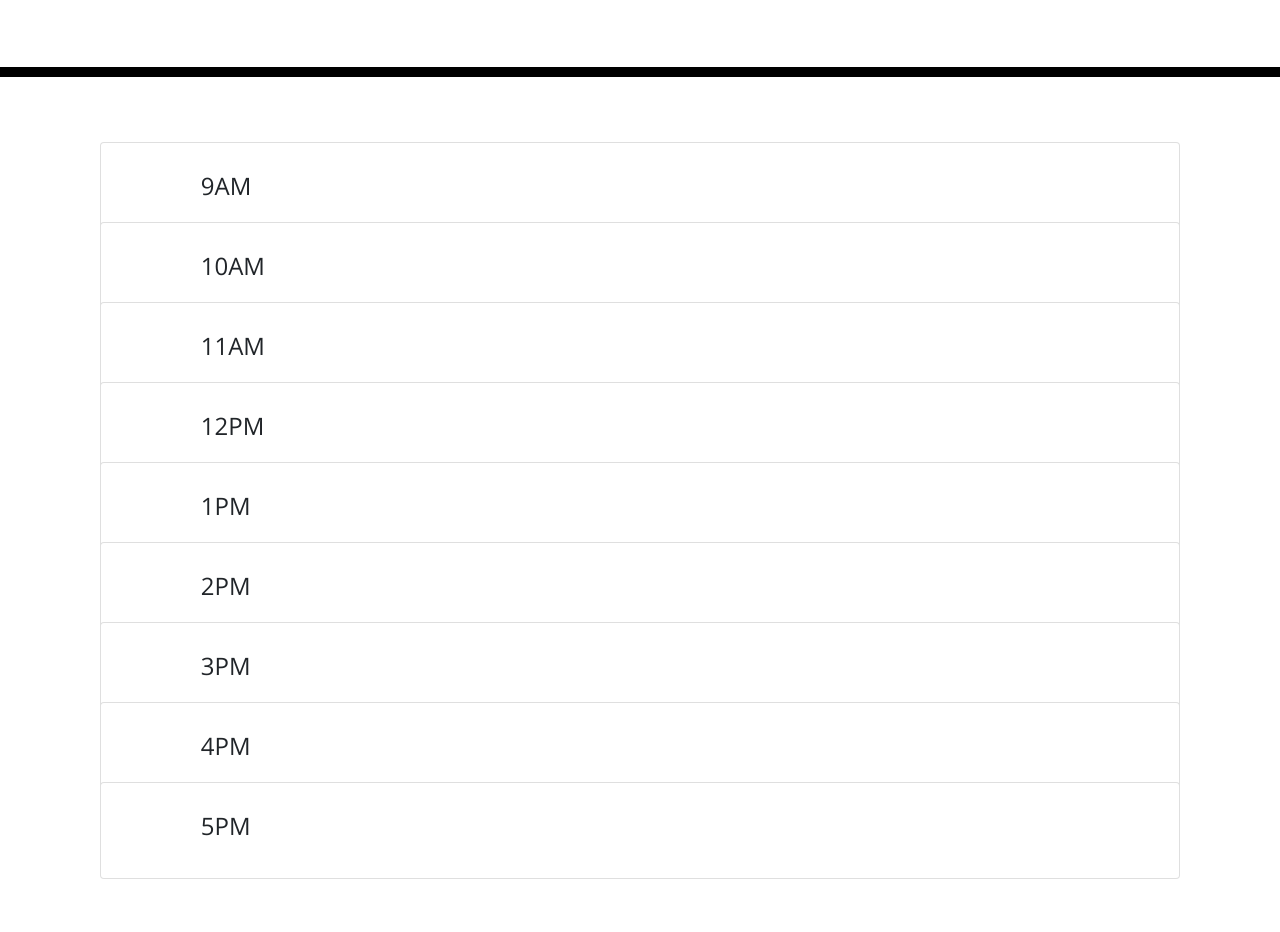
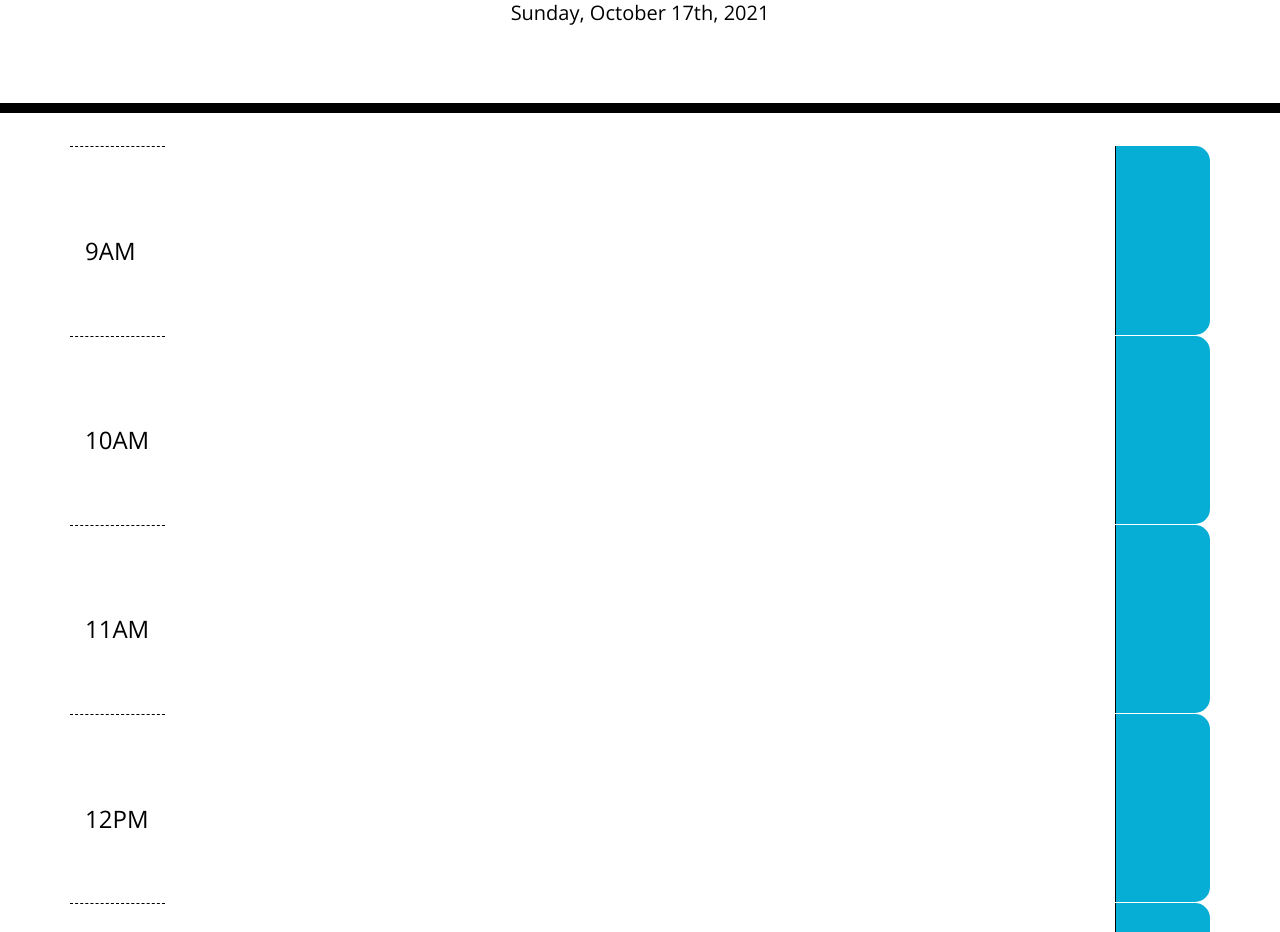
Before and after one commit to Wittywhitaker14/Work-Day-Scheduler, a plain HTML site: page Develop/index.html in a window 1280 px wide. Shown: the part 191-1123 px from the top of the page. Drawn offline with nearby package versions, Linux system fonts and the light colour scheme; a web font is replaced by a local one.

Commit message:
Added the Date and updated the added rows

```diff
--- a/Develop/index.html
+++ b/Develop/index.html
@@ -18,6 +18,9 @@
       href="https://fonts.googleapis.com/css?family=Open+Sans&display=swap"
       rel="stylesheet"
     />
+  <link rel="stylesheet"
+  href="https://cdnjs.cloudflare.com/ajax/libs/open-iconic/1.1.1/font/css/open-iconic-bootstrap.min.css" />
+
     <link rel="stylesheet" href="style.css" />
     <title>Work Day Scheduler</title>
   </head>
@@ -29,112 +32,153 @@
       <p id="currentDay" class="lead"></p>
     </header>
     <div class="container">
-      <main class="col-12 col-lg-12 d-flex flex-column ">
         <div class="row">
           <!--  -->
-          <div class="col-12 col-md-6 col-xl-12 mb-12">
-            <div class="card">
+            <div class="col-md-1 hour">
                 <h4>
                   9AM
                 </h4>
-              <ul id="list-toDo" class="list-group list-group-flush">
-              </ul>
+            </div>
+            <div class="col-md-10 description">
+                <h4>
+
+                </h4>
+            </div>
+            <div class="col-md-1 saveBtn">
+
             </div>
         </div>
-        </div>
+        <div class="row">
           <!--  -->
-        <div class="row">
-          <div class="col-12 col-md-6 col-xl-12 mb-12">
-            <div class="card">
+            <div class="col-md-1 hour">
                 <h4>
                   10AM
                 </h4>
-              <ul id="list-inProgress" class="list-group list-group-flush">
-              </ul>
+            </div>
+            <div class="col-md-10 description">
+                <h4>
+
+                </h4>
+            </div>
+            <div class="col-md-1 saveBtn">
+
             </div>
         </div>
-        </div>
+        <div class="row">
           <!--  -->
-        <div class="row">
-            <div class="col-12 col-md-6 col-xl-12 mb-12">
-              <div class="card">
+            <div class="col-md-1 hour">
                 <h4>
                   11AM
                 </h4>
-                <ul id="list-inReview" class="list-group list-group-flush">
-                </ul>
+            </div>
+            <div class="col-md-10 description">
+                <h4>
+
+                </h4>
+            </div>
+            <div class="col-md-1 saveBtn">
+
             </div>
         </div>
-        </div>
+        <div class="row">
           <!--  -->
-        <div class="row">
-            <div class="col-12 col-md-6 col-xl-12 mb-12">
-              <div class="card">
+            <div class="col-md-1 hour">
                 <h4>
                   12PM
                 </h4>
-                <ul id="list-done" class="list-group list-group-flush">
-                </ul>
             </div>
+            <div class="col-md-10 description">
+                <h4>
+
+                </h4>
+            </div>
+            <div class="col-md-1 saveBtn">
+
             </div>
         </div>
         <div class="row">
-            <div class="col-12 col-md-6 col-xl-12 mb-12">
-              <div class="card">
+          <!--  -->
+            <div class="col-md-1 hour">
                 <h4>
                   1PM
                 </h4>
-                <ul id="list-done" class="list-group list-group-flush">
-                </ul>
             </div>
+            <div class="col-md-10 description">
+                <h4>
+
+                </h4>
+            </div>
+            <div class="col-md-1 saveBtn">
+
             </div>
         </div>
         <div class="row">
-            <div class="col-12 col-md-6 col-xl-12 mb-12">
-              <div class="card">
+          <!--  -->
+            <div class="col-md-1 hour">
                 <h4>
                   2PM
                 </h4>
-                <ul id="list-done" class="list-group list-group-flush">
-                </ul>
             </div>
+            <div class="col-md-10 description">
+                <h4>
+
+                </h4>
+            </div>
+            <div class="col-md-1 saveBtn">
+
             </div>
         </div>
         <div class="row">
-            <div class="col-12 col-md-6 col-xl-12 mb-12">
-              <div class="card">
+          <!--  -->
+            <div class="col-md-1 hour">
                 <h4>
                   3PM
                 </h4>
-                <ul id="list-done" class="list-group list-group-flush">
-                </ul>
             </div>
+            <div class="col-md-10 description">
+                <h4>
+
+                </h4>
+            </div>
+            <div class="col-md-1 saveBtn">
+
             </div>
         </div>
         <div class="row">
-            <div class="col-12 col-md-6 col-xl-12 mb-12">
-              <div class="card">
+          <!--  -->
+            <div class="col-md-1 hour">
                 <h4>
                   4PM
                 </h4>
-                <ul id="list-done" class="list-group list-group-flush">
-                </ul>
             </div>
+            <div class="col-md-10 description">
+                <h4>
+
+                </h4>
+            </div>
+            <div class="col-md-1 saveBtn">
+
             </div>
         </div>
         <div class="row">
-            <div class="col-12 col-md-6 col-xl-12 mb-12">
-              <div class="card">
+          <!--  -->
+            <div class="col-md-1 hour">
                 <h4>
                   5PM
                 </h4>
-                <ul id="list-done" class="list-group list-group-flush">
-                </ul>
             </div>
+            <div class="col-md-10 description">
+                <h4>
+
+                </h4>
+            </div>
+            <div class="col-md-1 saveBtn">
+
             </div>
         </div>
       </div>
     <script src="https://code.jquery.com/jquery-3.4.1.min.js"></script>
     <script src="https://cdnjs.cloudflare.com/ajax/libs/moment.js/2.24.0/moment.min.js"></script>
+    <script src="./script.js"></script>
   </body>
 </html>
--- a/Develop/script.js
+++ b/Develop/script.js
@@ -0,0 +1,3 @@
+var time = $('#currentDay.lead').append(moment().format("dddd, MMMM Do, YYYY"));
+
+console.log(time);
--- a/Develop/style.css
+++ b/Develop/style.css
@@ -32,7 +32,7 @@ body {
 
   .row {
     white-space: pre-wrap;
-    height: 80px;
+    /* height: 184px; */
     border-top: 1px solid white;;
   }
 
```
Lines whose indentation alone changed are shown as unchanged.
